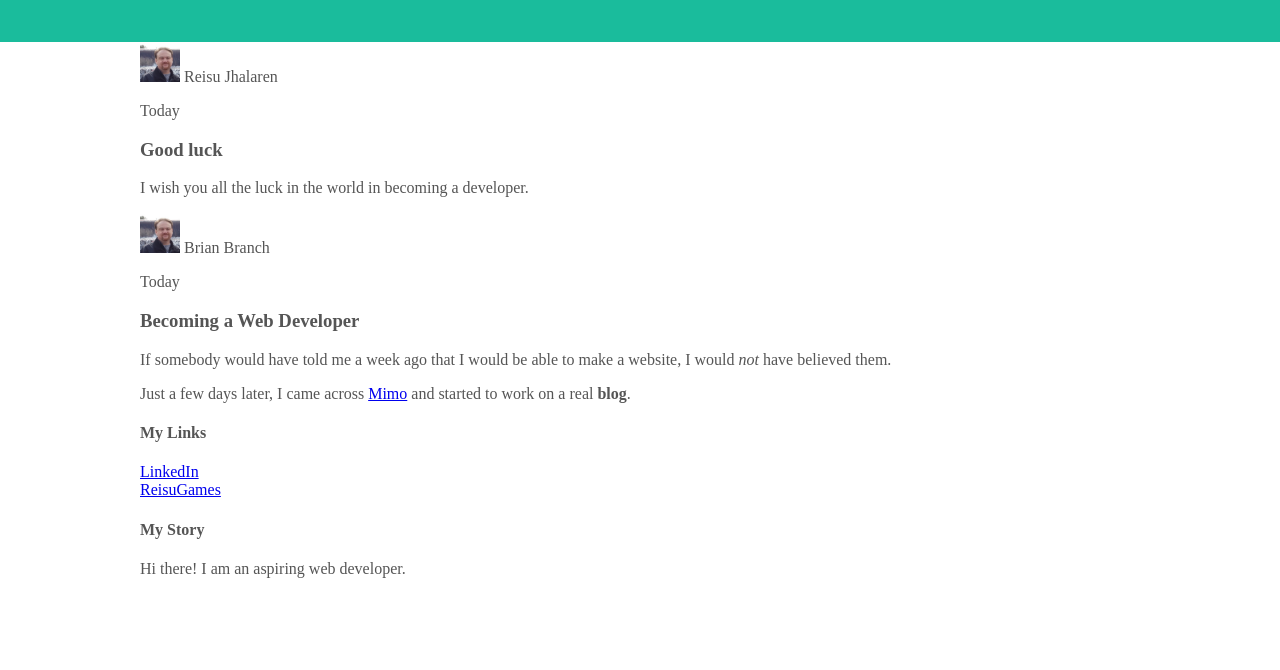
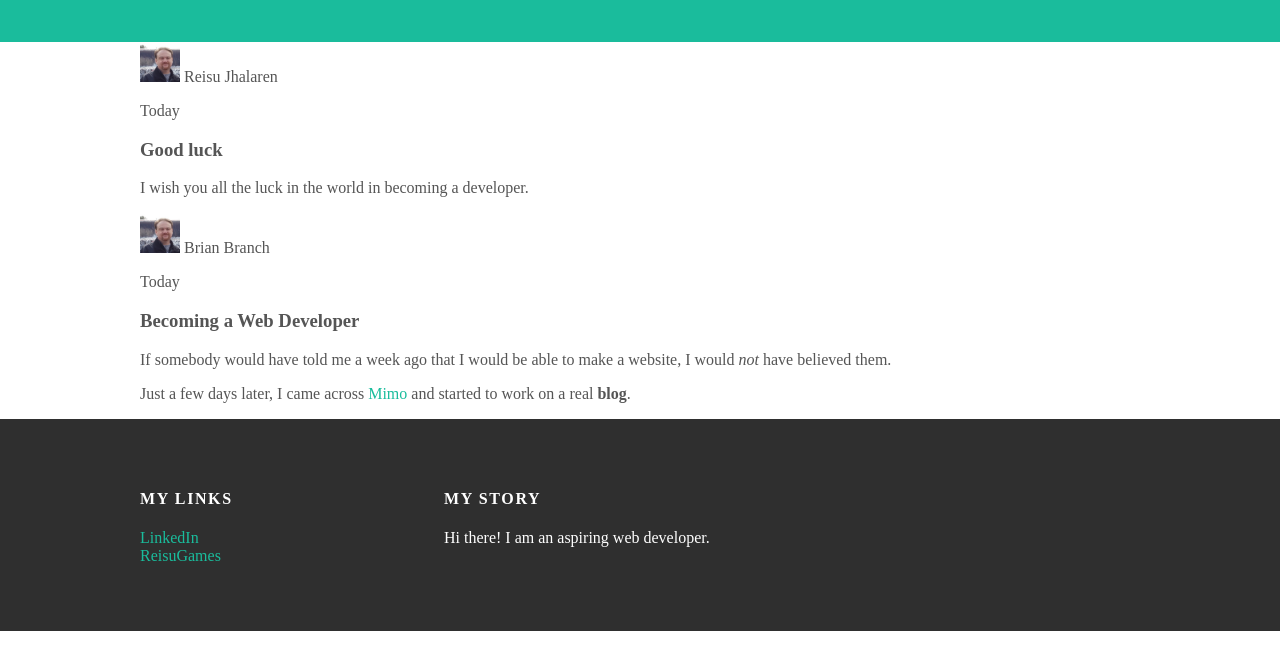
Before and after one commit to reisuj/MyBlog, a plain HTML site: page index.html in a window 1280 px wide. Shown: the part 108-778 px from the top of the page. Drawn offline with Linux system fonts and the light colour scheme.

Commit message:
Footer Styling Complete

```diff
--- a/styles.css
+++ b/styles.css
@@ -1,6 +1,15 @@
 body {
   color: #555;
   margin: 0;
+}
+
+a {
+  color: #1abc9c;
+  text-decoration: none;
+}
+
+a:hover {
+  color: #f6a623;
 }
 
 #header {
@@ -40,6 +49,27 @@ body {
   padding-left: 20px;
 }
 
+#footer {
+  background-color: #2f2f2f;
+  padding: 50px 0;
+}
+
+#footer h4 {
+  color: white;
+  text-transform: uppercase;
+  letter-spacing: 0.1em;
+}
+
+#footer p {
+  color: white;
+}
+
+.column {
+  min-width: 300px;
+  display: inline-block;
+  vertical-align: top;
+}
+
 .container {
   max-width: 1000px;
   margin: 0 auto;
```
